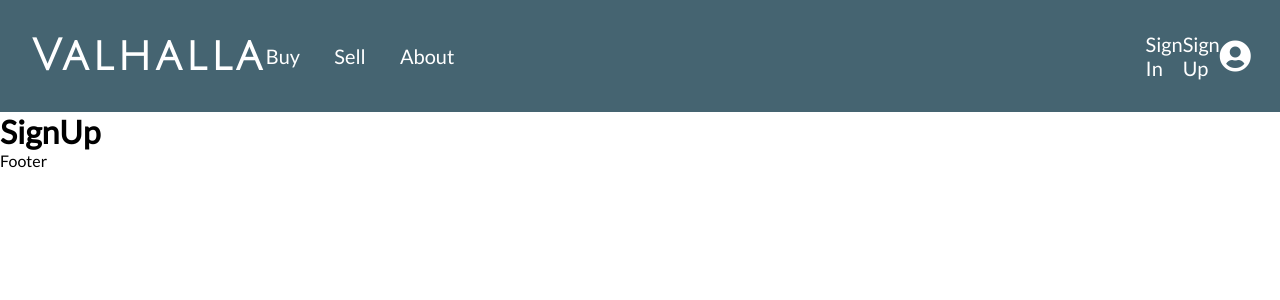
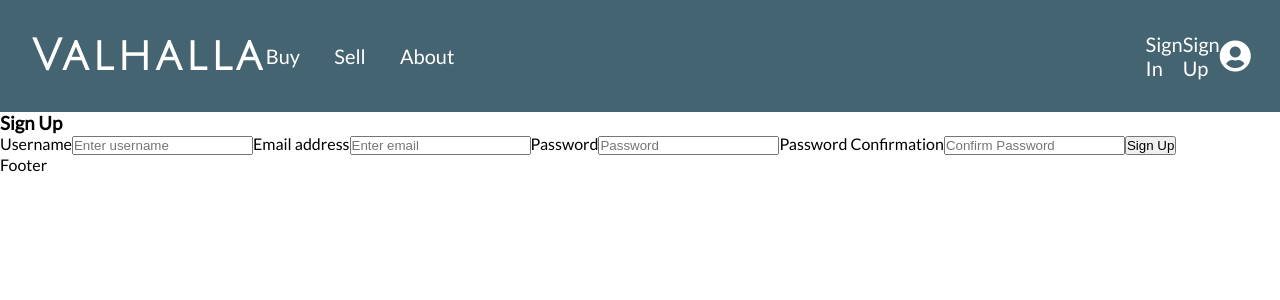
Before and after one commit to Benjamin-Kuzava/valhalla, a React (Create React App) app in the folder client/: page /sign-up in a window 1280 px wide. Shown: the top 300 px of the page. Built offline with nearby package versions, Linux system fonts and the light colour scheme.

Commit message:
added user sign in, sign up, and sign out. ammended listing.jsx home.jsx listingcreate.jsx listingedit.jsx listing.jsx signin.jsx signout.jsx user.js

```diff
--- a/client/src/App.jsx
+++ b/client/src/App.jsx
@@ -9,43 +9,49 @@ import Listings from "./screens/Listings/Listings";
 import ListingCreate from "./screens/ListingCreate/ListingCreate";
 import ListingEdit from "./screens/ListingEdit/ListingEdit";
 import ListingDetail from "./screens/ListingDetail/ListingDetail";
-// import { verifyUser } from './services/user' // User Stuff
-import { UserContext } from "./utilities/userContext";
+import { verifyUser } from "./services/user"; // User Stuff
+//import { UserContext } from "./utilities/userContext";
 
 const App = () => {
   const [user, setUser] = useState(null);
-
-  const providerValue = useMemo(() => ({ user, setUser }), [user, setUser]);
-
+  const clearUser = () => setUser(null);
+  //const providerValue = useMemo(() => ({ user, setUser }), [user, setUser]);
+  useEffect(() => {
+    const fetchUser = async () => {
+      const user = await verifyUser();
+      user ? setUser(user) : setUser(null);
+    };
+    fetchUser();
+  }, []);
   return (
     <div className="App">
       <Switch>
-        <UserContext.Provider value={providerValue}>
+        {/* <UserContext.Provider value={providerValue}> */}
         <Route exact path="/">
-            <Home />
+          <Home user={user} />
         </Route>
         <Route path="/sign-in">
-            <SignIn />
+          <SignIn setUser={setUser} />
         </Route>
         <Route path="/sign-out">
-            <SignOut />
+          <SignOut setUser={setUser} clearUser={clearUser} />
         </Route>
         <Route path="/sign-up">
-            <SignUp />
+          <SignUp setUser={setUser} />
         </Route>
         <Route path="/listings">
-            <Listings />
+          <Listings user={user} />
         </Route>
         <Route path="/add-listing">
-            <ListingCreate />
+          <ListingCreate user={user} />
         </Route>
         <Route path="/listings/:id/edit">
-            <ListingEdit />
+          <ListingEdit user={user} />
         </Route>
         <Route path="/listings/:id">
-            <ListingDetail />
+          <ListingDetail user={user} />
         </Route>
-        </UserContext.Provider>
+        {/* </UserContext.Provider> */}
       </Switch>
     </div>
   );
--- a/client/src/components/shared/Layout/Layout.jsx
+++ b/client/src/components/shared/Layout/Layout.jsx
@@ -6,7 +6,7 @@ import "./Layout.css";
 const Layout = (props) => {
   return (
     <div className="layout-children">
-      <Nav />
+      <Nav user={props.user} />
       {/* screens go below */}
       {props.children}
       <Footer />
--- a/client/src/screens/Home/Home.jsx
+++ b/client/src/screens/Home/Home.jsx
@@ -2,9 +2,9 @@ import React from "react";
 import Layout from "../../components/shared/Layout/Layout";
 import "./Home.css";
 
-const Home = () => {
+const Home = (props) => {
   return (
-    <Layout>
+    <Layout user={props.user}>
       <div>
         <h1>Home</h1>
       </div>
--- a/client/src/screens/ListingCreate/ListingCreate.jsx
+++ b/client/src/screens/ListingCreate/ListingCreate.jsx
@@ -2,9 +2,9 @@ import React from "react";
 import Layout from "../../components/shared/Layout/Layout";
 import "./ListingCreate.css";
 
-const ListingCreate = () => {
+const ListingCreate = (props) => {
   return (
-    <Layout>
+    <Layout user={props.user}>
       <div>
         <h1>Create</h1>
       </div>
--- a/client/src/screens/ListingDetail/ListingDetail.jsx
+++ b/client/src/screens/ListingDetail/ListingDetail.jsx
@@ -2,9 +2,9 @@ import React from "react";
 import Layout from "../../components/shared/Layout/Layout";
 import "./ListingDetail.css";
 
-const ListingDetail = () => {
+const ListingDetail = (props) => {
   return (
-    <Layout>
+    <Layout user={props.user}>
       <div>
         <h1>Detail</h1>
       </div>
--- a/client/src/screens/ListingEdit/ListingEdit.jsx
+++ b/client/src/screens/ListingEdit/ListingEdit.jsx
@@ -2,9 +2,9 @@ import React from "react";
 import Layout from "../../components/shared/Layout/Layout";
 import "./ListingEdit.css";
 
-const ListingEdit = () => {
+const ListingEdit = (props) => {
   return (
-    <Layout>
+    <Layout user={props.user}>
       <div>
         <h1>Edit</h1>
       </div>
--- a/client/src/screens/Listings/Listings.jsx
+++ b/client/src/screens/Listings/Listings.jsx
@@ -3,7 +3,7 @@ import Layout from "../../components/shared/Layout/Layout";
 import "./Listings.css";
 import { getListings } from "../../services/listings";
 
-const Listings = () => {
+const Listings = (props) => {
   const [allListings, setAllListings] = useState([]);
 
   useEffect(() => {
@@ -14,7 +14,7 @@ const Listings = () => {
     fetchListings();
   }, []);
   return (
-    <Layout>
+    <Layout user={props.user}>
       <div>
         <h1>Listings</h1>
       </div>
--- a/client/src/screens/SignIn/SignIn.jsx
+++ b/client/src/screens/SignIn/SignIn.jsx
@@ -1,12 +1,87 @@
-import React from "react";
 import Layout from "../../components/shared/Layout/Layout";
 import "./SignIn.css";
+import React, { useState } from "react";
+import { signIn } from "../../services/user";
+import { useHistory } from "react-router-dom";
 
-const SignIn = () => {
+const SignIn = (props) => {
+  const history = useHistory();
+
+  const [form, setForm] = useState({
+    username: "",
+    password: "",
+    isError: false,
+    errorMsg: "",
+  });
+
+  const handleChange = (event) => {
+    setForm({
+      ...form,
+      [event.target.name]: event.target.value,
+    });
+  };
+
+  const onSignIn = (event) => {
+    event.preventDefault();
+
+    const { setUser } = props;
+
+    signIn(form)
+      .then((user) => {
+        setUser(user);
+      })
+      .then(() => history.push("/"))
+      .catch((error) => {
+        console.error(error);
+        setForm({
+          isError: true,
+          errorMsg: "Invalid Credentials",
+          username: "",
+          password: "",
+        });
+      });
+  };
+
+  const renderError = () => {
+    const toggleForm = form.isError ? "danger" : "";
+    if (form.isError) {
+      return (
+        <button type="submit" className={toggleForm}>
+          {form.errorMsg}
+        </button>
+      );
+    } else {
+      return <button type="submit">Sign In</button>;
+    }
+  };
+
+  const { username, password } = form;
+
   return (
     <Layout>
-      <div>
-        <h1>SignIn</h1>
+      <div className="form-container">
+        <h3>Sign In</h3>
+        <form onSubmit={onSignIn}>
+          <label>Username</label>
+          <input
+            required
+            type="text"
+            name="username"
+            value={username}
+            placeholder="Enter Username"
+            onChange={handleChange}
+          />
+          <label>Password</label>
+          <input
+            required
+            name="password"
+            value={password}
+            type="password"
+            placeholder="Password"
+            onChange={handleChange}
+          />
+          {renderError()}
+        </form>
       </div>
     </Layout>
   );
--- a/client/src/screens/SignUp/SignUp.jsx
+++ b/client/src/screens/SignUp/SignUp.jsx
@@ -1,12 +1,105 @@
-import React from "react";
+import React, { useState } from "react";
+import "./SignUp.css";
+import { signUp, signIn } from "../../services/user";
+import { useHistory } from "react-router-dom";
 import Layout from "../../components/shared/Layout/Layout";
-import "./SignUp.css";
 
-const SignUp = () => {
+const SignUp = (props) => {
+  const history = useHistory();
+
+  const [form, setForm] = useState({
+    username: "",
+    email: "",
+    password: "",
+    passwordConfirmation: "",
+    isError: false,
+    errorMsg: "",
+  });
+
+  const handleChange = (event) =>
+    setForm({
+      ...form,
+      [event.target.name]: event.target.value,
+    });
+
+  const onSignUp = (event) => {
+    event.preventDefault();
+    const { setUser } = props;
+
+    signUp(form)
+      .then(() => signIn(form))
+      .then((user) => setUser(user))
+      .then(() => history.push("/"))
+      .catch((error) => {
+        console.error(error);
+        setForm({
+          email: "",
+          password: "",
+          passwordConfirmation: "",
+          isError: true,
+          errorMsg: "Sign Up Details Invalid",
+        });
+      });
+  };
+
+  const renderError = () => {
+    const toggleForm = form.isError ? "danger" : "";
+    if (form.isError) {
+      return (
+        <button type="submit" className={toggleForm}>
+          {form.errorMsg}
+        </button>
+      );
+    } else {
+      return <button type="submit">Sign Up</button>;
+    }
+  };
+
+  const { email, username, password, passwordConfirmation } = form;
+
   return (
     <Layout>
-      <div>
-        <h1>SignUp</h1>
+      <div className="form-container">
+        <h3>Sign Up</h3>
+        <form onSubmit={onSignUp}>
+          <label>Username</label>
+          <input
+            required
+            type="text"
+            name="username"
+            value={username}
+            placeholder="Enter username"
+            onChange={handleChange}
+          />
+          <label>Email address</label>
+          <input
+            required
+            type="email"
+            name="email"
+            value={email}
+            placeholder="Enter email"
+            onChange={handleChange}
+          />
+          <label>Password</label>
+          <input
+            required
+            name="password"
+            value={password}
+            type="password"
+            placeholder="Password"
+            onChange={handleChange}
+          />
+          <label>Password Confirmation</label>
+          <input
+            required
+            name="passwordConfirmation"
+            value={passwordConfirmation}
+            type="password"
+            placeholder="Confirm Password"
+            onChange={handleChange}
+          />
+          {renderError()}
+        </form>
       </div>
     </Layout>
   );
--- a/client/src/services/user.js
+++ b/client/src/services/user.js
@@ -14,7 +14,7 @@ export const signUp = async (credentials) => {
 
 export const signIn = async (credentials) => {
   try {
-    const response = await api.post("sign-in", credentials);
+    const response = await api.post("/sign-in", credentials);
     localStorage.setItem("token", response.data.token);
     const user = jwtDecode(response.data.token);
     return user;
```
Also changed, not shown: client/src/components/shared/Nav/Nav.jsx (+5 -5 lines), client/src/screens/SignOut/SignOut.jsx (+14 -11 lines), 1 other file (tests, documents, lock files or other folders). Lines whose indentation alone changed are shown as unchanged.
